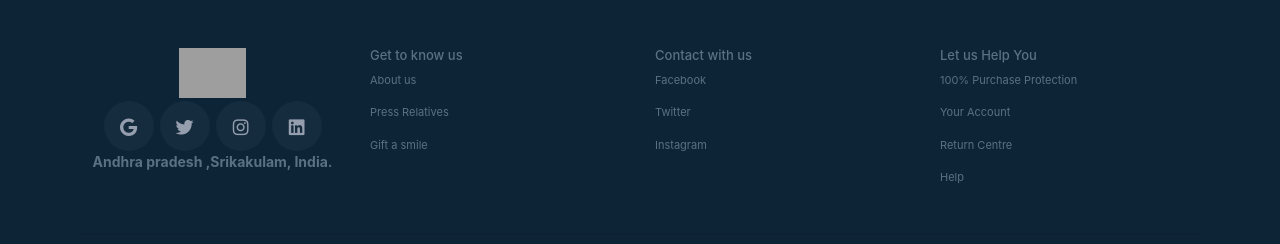
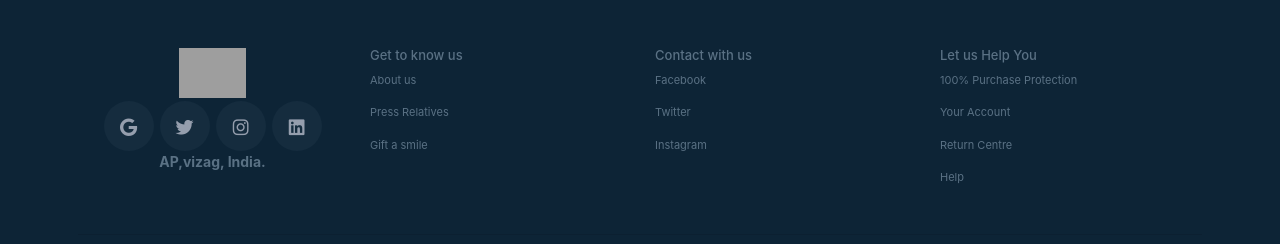
Before and after one commit to PraveenKumarChinthapalli/E-commerce-Website, a plain HTML site: page EcommerceWebsiteFooterSection.html in a window 1280 px wide. Shown: the top 244 px of the page. Drawn offline with nearby package versions, Linux system fonts and the light colour scheme; grey boxes are pictures that could not be loaded; a web font is replaced by a local one.

Commit message:
location

```diff
--- a/EcommerceWebsiteFooterSection.html
+++ b/EcommerceWebsiteFooterSection.html
@@ -31,7 +31,7 @@
                         </div>
                     </div>
                     <div>
-                        <h1 class="bottom-heading"> Andhra pradesh ,Srikakulam, India.</h1>
+                        <h1 class="bottom-heading"> AP,vizag, India.</h1>
                     </div>
                 </div>
                 <div class="col-6 col-md-6 col-lg-3 mb-2 order-2">
```
